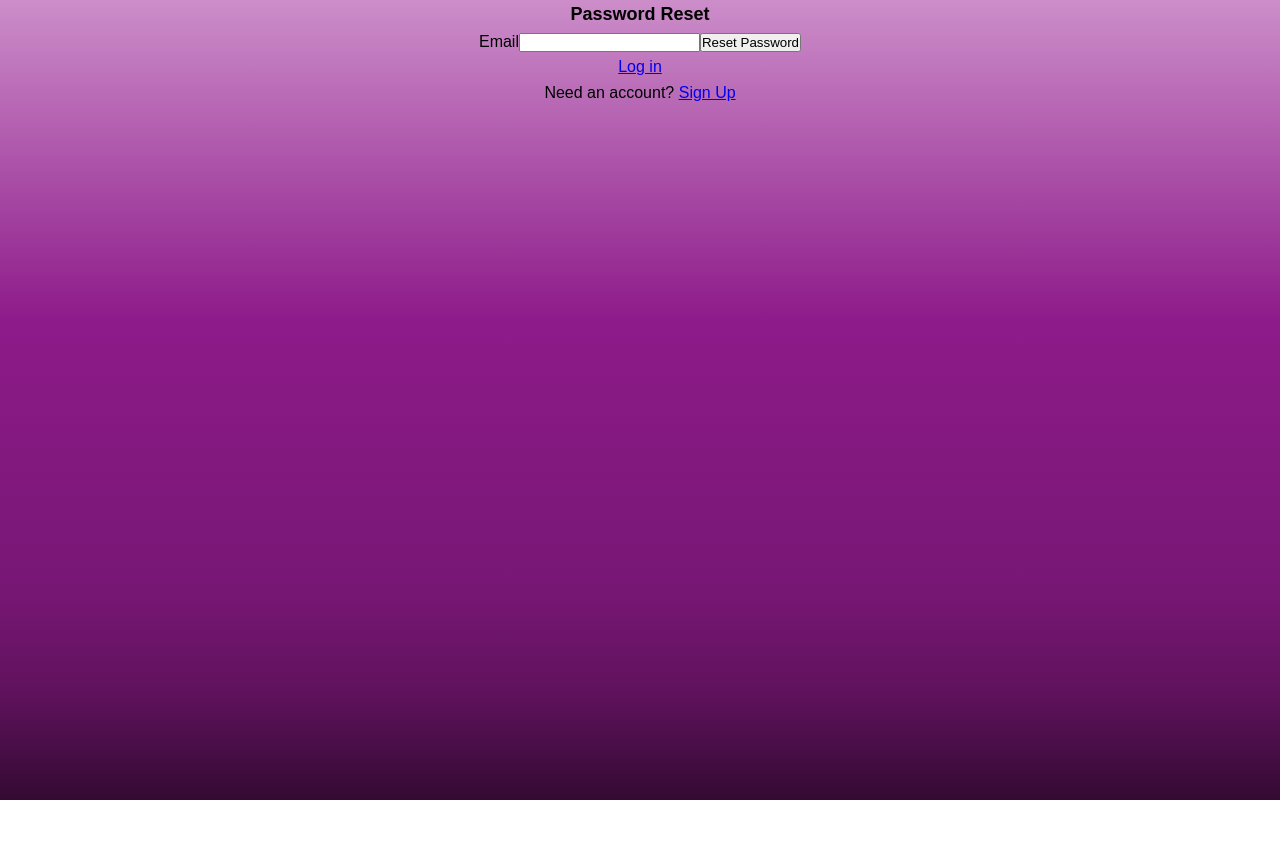
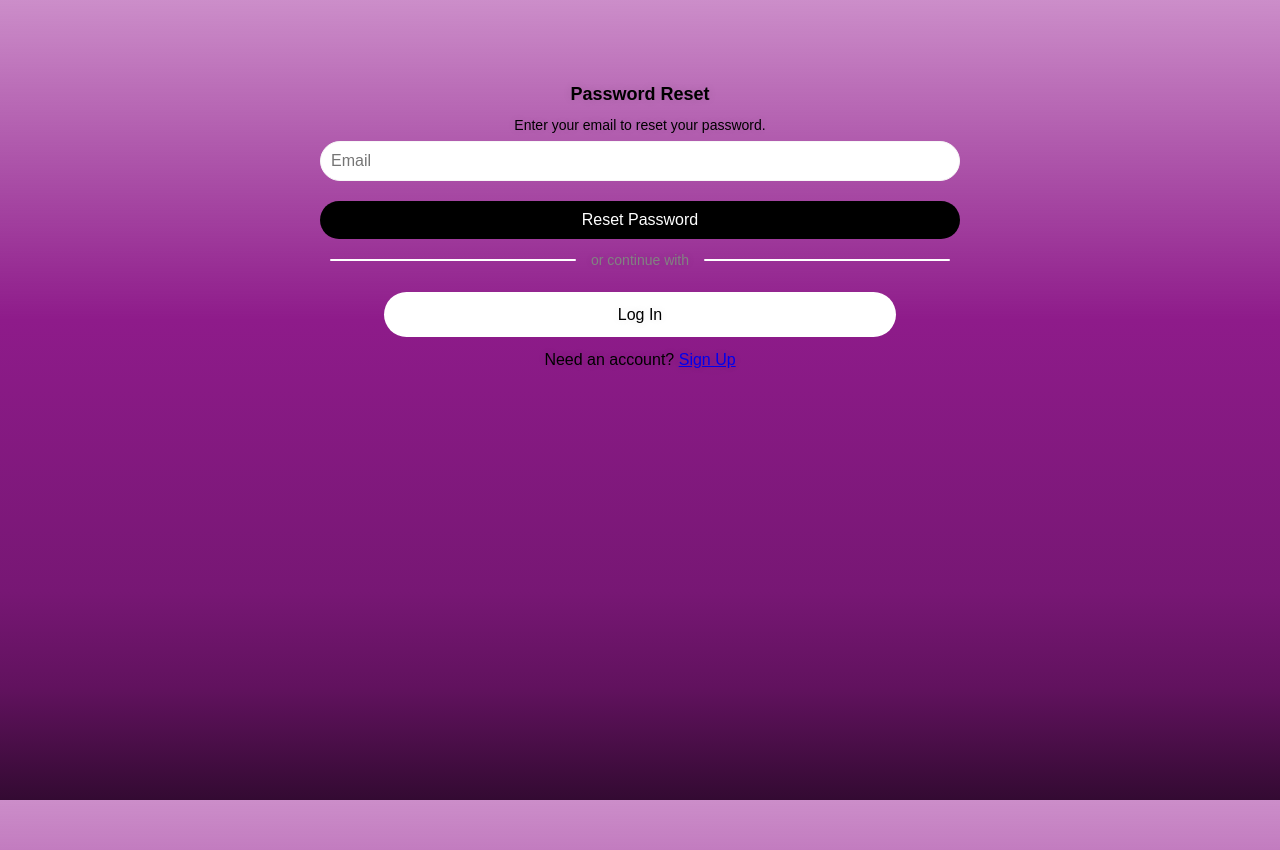
Before and after one commit to BADUNZcraft/V-Web, a React (Create React App) app in the folder program/: page /forgot-password in a window 1280 px wide. Before the commit the page ends 800 px from the top, so only its background shows below. Built offline with nearby package versions, Linux system fonts and the light colour scheme; no server answers.

Commit message:
forgot password

```diff
--- a/program/src/App.css
+++ b/program/src/App.css
@@ -245,7 +245,7 @@ h4 {
 .game-card {
   border-radius: 10px;
  /* border-top-left-radius: 40px;*/
-  /*border-top-right-radius: 40px;*/
+ /*border-top-right-radius: 40px;*/
   box-shadow: 0px 30px 40px -20px;
   background-color: rgba(132, 47, 47, 0.6);
   flex: 1 1 18%; /* Adjusts the basis to less than 20% allowing 5 items per row */
--- a/program/src/components/authentication/ForgotPassword.jsx
+++ b/program/src/components/authentication/ForgotPassword.jsx
@@ -28,20 +28,29 @@ export default function ForgotPassword() {
 
   return (
     <>
-        <div>
-            <h2>Password Reset</h2>
-            {error && <h2>{error}</h2>}
-            {message && <h2>{message}</h2>}
-            <form onSubmit={handleSubmit}>
-                <label>Email</label>
-                <input type="email" ref={emailRef} required/>
-                <button type='submit' disabled={loading}>Reset Password</button>
-            </form>
-            <div>
-                <Link to='/login'>Log in</Link>
+            <div className="container">
+                <h2>Password Reset</h2>
+                <h3>Enter your email to reset your password.</h3>
+                <form onSubmit={handleSubmit}>
+                    <input type="email" id="email" name="email" required ref={emailRef} placeholder="Email"/>
+                    {error && <span style={{ color: 'red' }}>{error}</span>}
+                    {message && <span style={{ color: 'green' }}>{message}</span>}
+                    <button type="submit" disabled={loading}>Reset Password</button>
+                </form>
+
+                <div className="divider-container">
+                    <div className="divider-line"></div>
+                    <div className="or-continue">or continue with</div>
+                    <div className="divider-line"></div>
+                </div>
+
+                <div>
+                    <Link to="/login" className="button-style">Log In</Link>
+                </div>
+                <div>
+                    Need an account? <Link to="/signup">Sign Up</Link>
+                </div>
             </div>
-        </div>
-        <div>Need an account? <Link to="/signup">Sign Up</Link></div>
     </>
   )
 }
```
